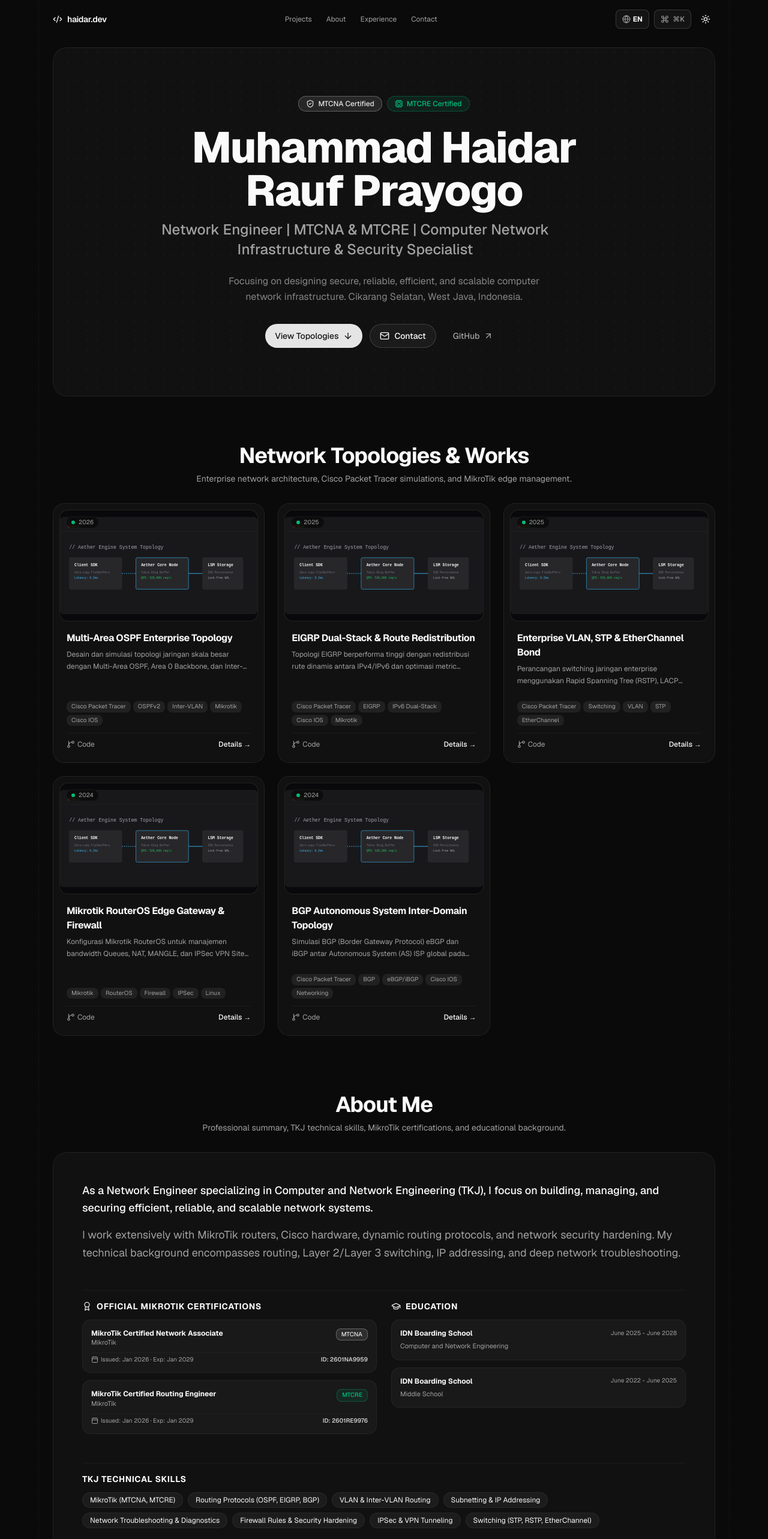
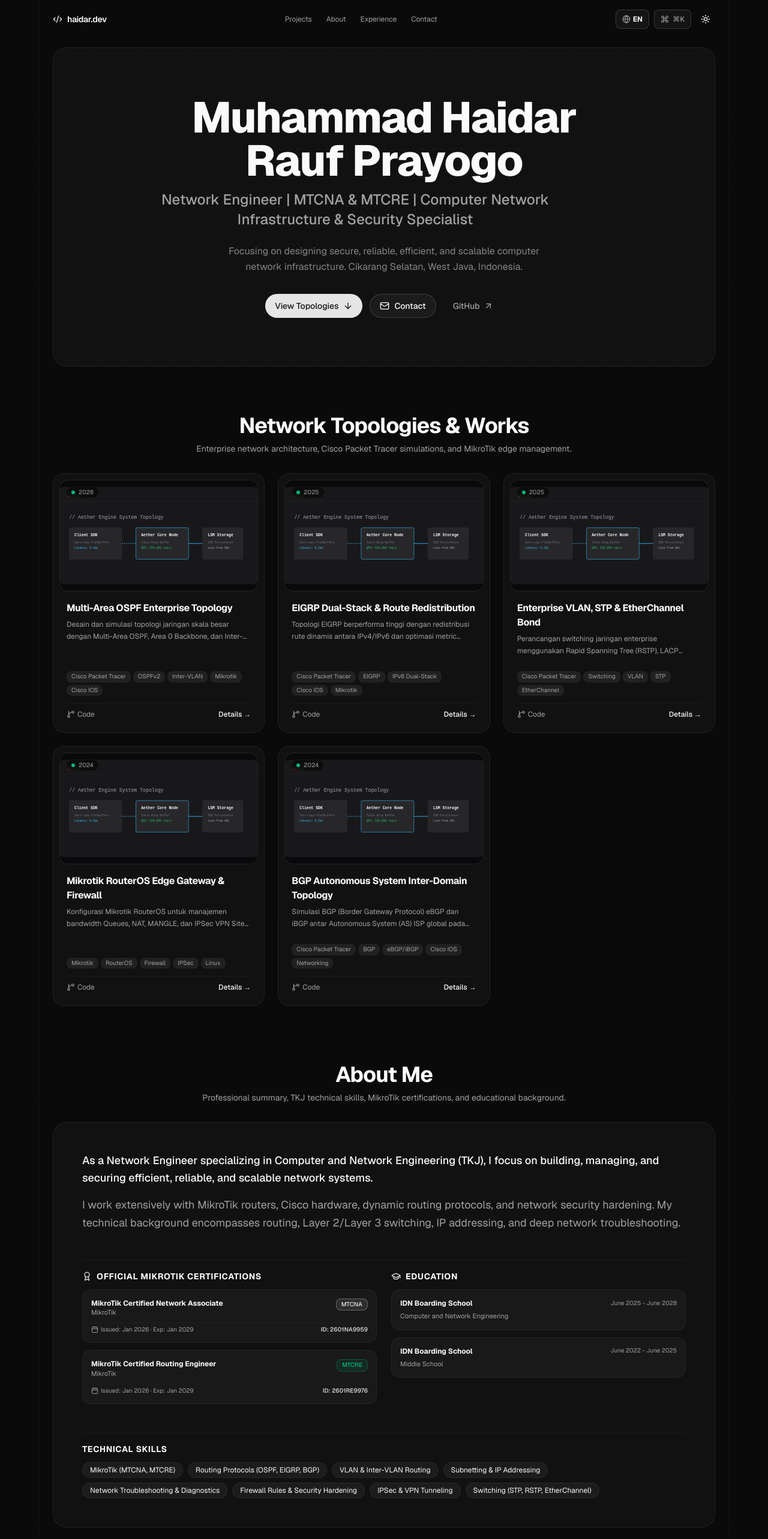
Before and after one commit to haidirwf/portfolio-idal, a Next.js app: page / in a window 1280 px wide. Shown: the top 2566 px of the page at 60% size. Built offline with nearby package versions, Linux system fonts and the light colour scheme.

Commit message:
style: remove certification pills in Hero and strip 'TKJ' text from skill titles
- Remove MTCNA & MTCRE badge pills from the top of the Hero card in hero.tsx
- Remove 'TKJ' string from Technical Skills header in about.tsx
- Remove 'TKJ' string from Skills & Toolset section header in tech-stack.tsx

```diff
--- a/components/portfolio/about.tsx
+++ b/components/portfolio/about.tsx
@@ -146,7 +146,7 @@ export function About() {
           {/* Top Skills List */}
           <div className="pt-4 border-t border-border/40 space-y-3">
             <h3 className="text-sm font-bold font-sans uppercase tracking-wider text-foreground">
-              {t("Keahlian Utama TKJ (Technical Skills)", "TKJ Technical Skills")}
+              {t("Keahlian Utama (Technical Skills)", "Technical Skills")}
             </h3>
             <div className="flex flex-wrap gap-2">
               {skills.flatMap((s) => s.items).map((item) => (
--- a/components/portfolio/hero.tsx
+++ b/components/portfolio/hero.tsx
@@ -1,7 +1,7 @@
 "use client";
 
 import { motion } from "motion/react";
-import { ArrowDown, Mail, ArrowUpRight, ShieldCheck, Cpu } from "lucide-react";
+import { ArrowDown, Mail, ArrowUpRight } from "lucide-react";
 import { buttonVariants } from "@/components/ui/button";
 import { Card } from "@/components/ui/card";
 import { useLanguage } from "@/components/language-provider";
@@ -22,18 +22,6 @@ export function Hero() {
           <div className="absolute inset-0 bg-[radial-gradient(#e5e7eb_1px,transparent_1px)] dark:bg-[radial-gradient(#27272a_1px,transparent_1px)] [background-size:16px_16px] opacity-40 pointer-events-none" />
 
           <div className="relative space-y-6 max-w-3xl flex flex-col items-center">
-            {/* Certifications Badge Bar */}
-            <div className="flex flex-wrap items-center justify-center gap-2">
-              <span className="inline-flex items-center gap-1.5 px-3 py-1 rounded-full border border-primary/30 bg-primary/10 text-xs font-mono font-medium text-primary">
-                <ShieldCheck className="size-3.5" />
-                <span>MTCNA Certified</span>
-              </span>
-              <span className="inline-flex items-center gap-1.5 px-3 py-1 rounded-full border border-emerald-500/30 bg-emerald-500/10 text-xs font-mono font-medium text-emerald-500">
-                <Cpu className="size-3.5" />
-                <span>MTCRE Certified</span>
-              </span>
-            </div>
-
             <div className="space-y-3">
               <h1 className="text-4xl sm:text-6xl md:text-7xl font-extrabold tracking-tight text-foreground font-sans leading-none">
                 Muhammad Haidar Rauf Prayogo
--- a/components/portfolio/tech-stack.tsx
+++ b/components/portfolio/tech-stack.tsx
@@ -41,7 +41,7 @@ export function TechStack() {
     <section id="tech-stack" className="py-12 px-4 sm:px-6 space-y-8">
       <div className="text-center space-y-2 max-w-2xl mx-auto">
         <h2 className="text-2xl sm:text-4xl font-bold tracking-tight text-foreground font-sans">
-          {t("Keahlian & Perangkat TKJ", "TKJ Skills & Toolset")}
+          {t("Keahlian & Perangkat", "Skills & Toolset")}
         </h2>
         <p className="text-sm text-muted-foreground font-sans">
           {t(
```
